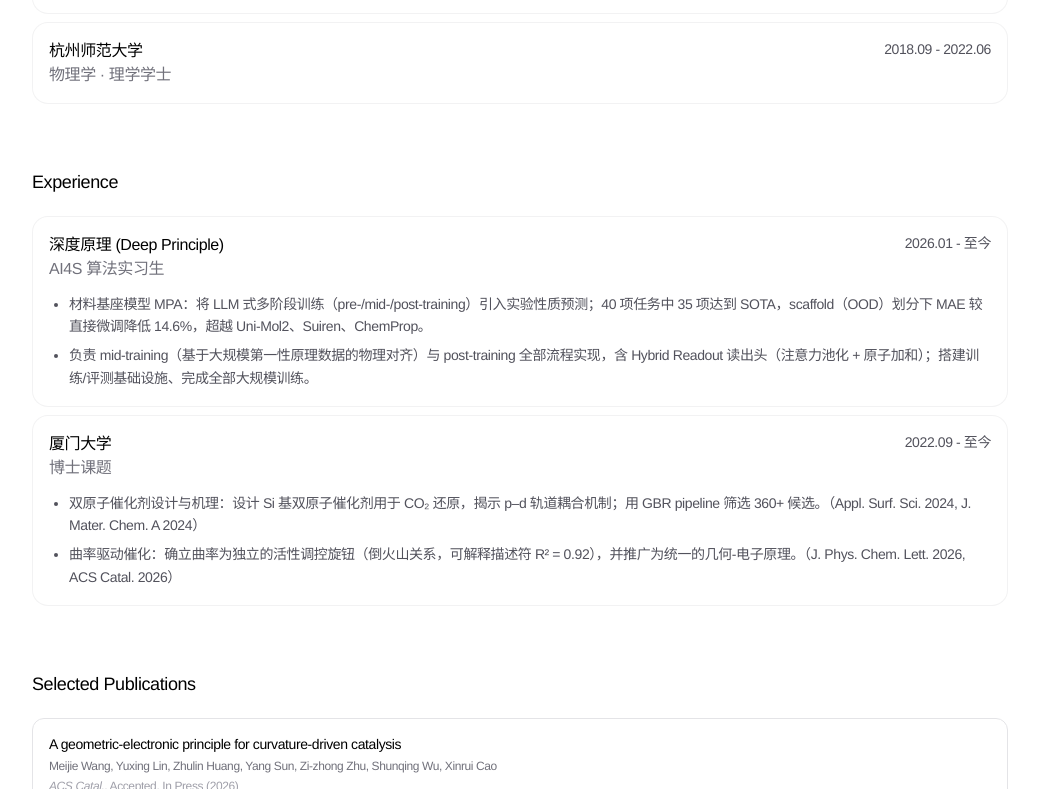
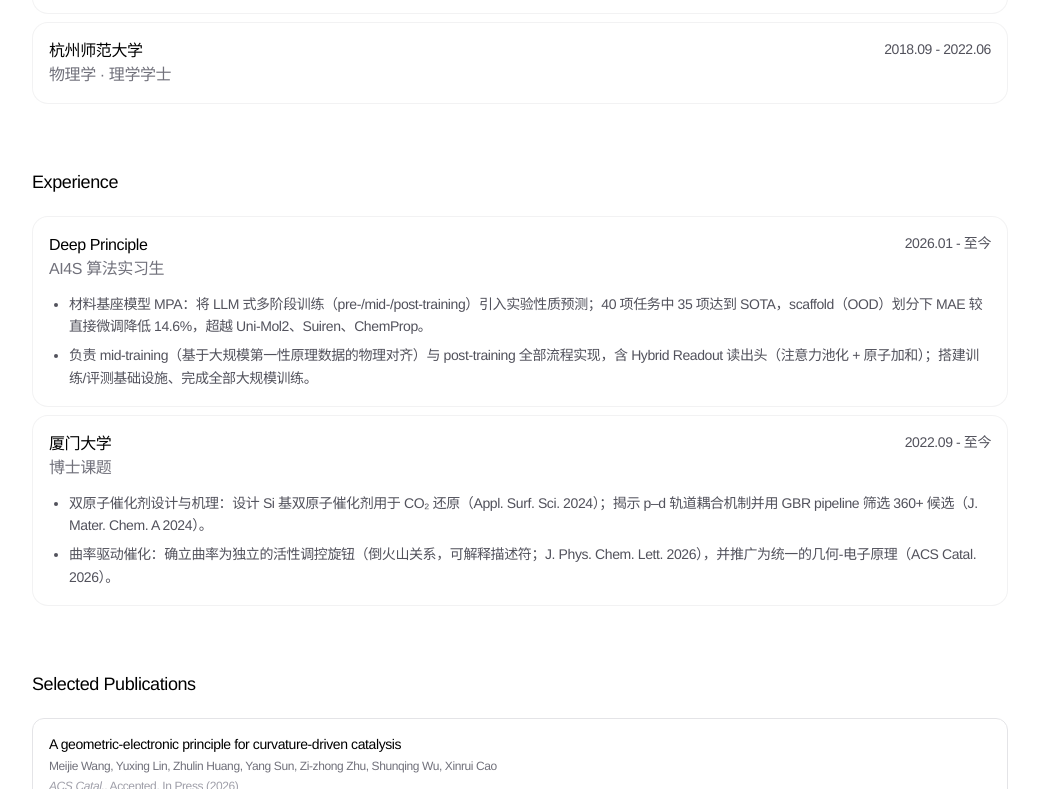
Before and after one commit to Migie-cphy/migie-site, a Next.js app: page / in a window 1280 px wide. Shown: the part 588-1377 px from the top of the page, without its empty margins (120-1159 px from the left). Built offline with nearby package versions, Linux system fonts and the light colour scheme.

Commit message:
align homepage experience bullets with CV; shorten org name to Deep Principle

```diff
--- a/app/data.ts
+++ b/app/data.ts
@@ -66,7 +66,7 @@ export const EDUCATION: Education[] = [
 
 export const EXPERIENCE: Experience[] = [
   {
-    organization: '深度原理 (Deep Principle)',
+    organization: 'Deep Principle',
     title: 'AI4S 算法实习生',
     start: '2026.01',
     end: '至今',
@@ -85,8 +85,8 @@ export const EXPERIENCE: Experience[] = [
     link: 'https://www.xmu.edu.cn',
     id: 'exp2',
     bullets: [
-      '双原子催化剂设计与机理：设计 Si 基双原子催化剂用于 CO₂ 还原，揭示 p–d 轨道耦合机制；用 GBR pipeline 筛选 360+ 候选。（Appl. Surf. Sci. 2024, J. Mater. Chem. A 2024）',
-      '曲率驱动催化：确立曲率为独立的活性调控旋钮（倒火山关系，可解释描述符 R² = 0.92），并推广为统一的几何-电子原理。（J. Phys. Chem. Lett. 2026, ACS Catal. 2026）',
+      '双原子催化剂设计与机理：设计 Si 基双原子催化剂用于 CO₂ 还原（Appl. Surf. Sci. 2024）；揭示 p–d 轨道耦合机制并用 GBR pipeline 筛选 360+ 候选（J. Mater. Chem. A 2024）。',
+      '曲率驱动催化：确立曲率为独立的活性调控旋钮（倒火山关系，可解释描述符；J. Phys. Chem. Lett. 2026），并推广为统一的几何-电子原理（ACS Catal. 2026）。',
     ],
   },
 ]
```
